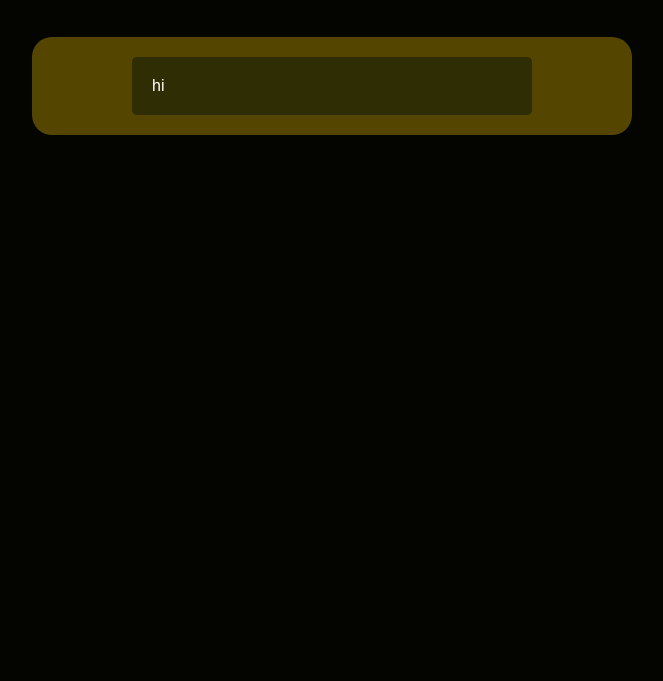
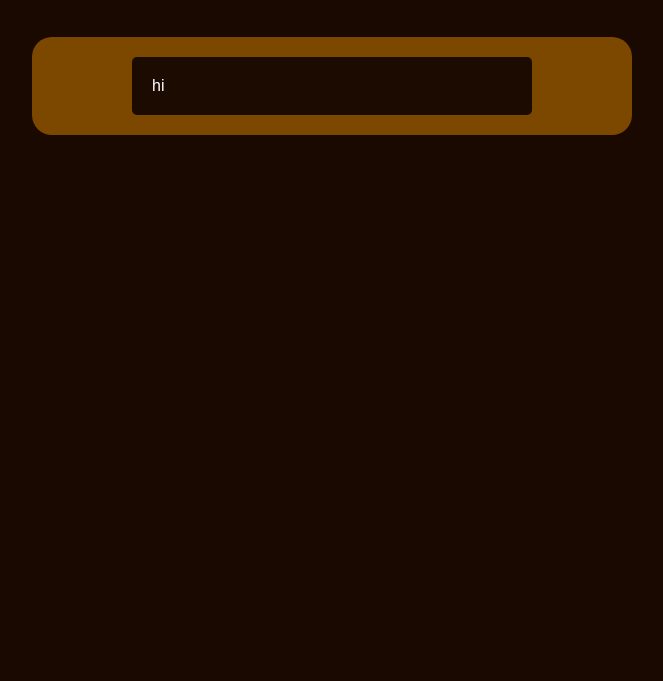
Before and after one commit to MightyRyder/solustrum, a plain HTML site: page index.html in a window 1280 px wide. Shown: the part 119-800 px from the top of the page, without its empty margins (308-971 px from the left). Drawn offline with Linux system fonts and the light colour scheme.

Commit message:
update color

```diff
--- a/index.css
+++ b/index.css
@@ -10,7 +10,7 @@ html, body {
 }
 
 body {
-    background-color: rgb(4, 4, 0);
+    background-color: rgb(26, 9, 0);
 }
 
 .image1 {
@@ -46,7 +46,7 @@ body {
 }
 
 .box {
-    background-color: rgb(47, 45, 3);
+    background-color: rgb(27, 11, 0);
     border-radius: 5px;
     padding: 20px;
     width: 100%;
@@ -72,7 +72,7 @@ body {
 }
 
 .container {
-    background-color: rgb(84, 69, 0);
+    background-color: rgb(124, 72, 0);
     border-radius: 20px;
     width: 100%;
     max-width: 600px;
```
